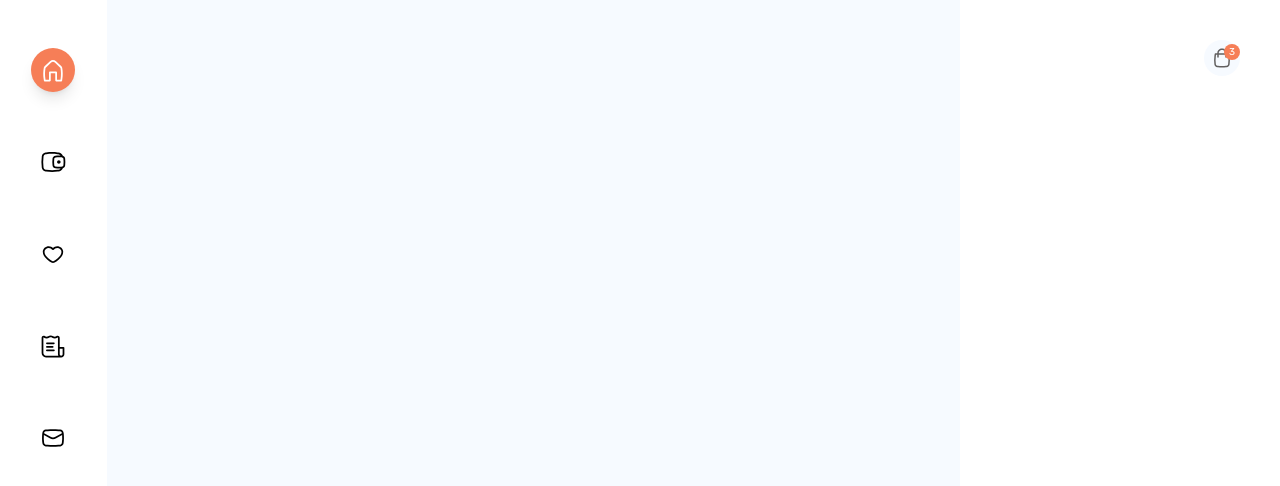
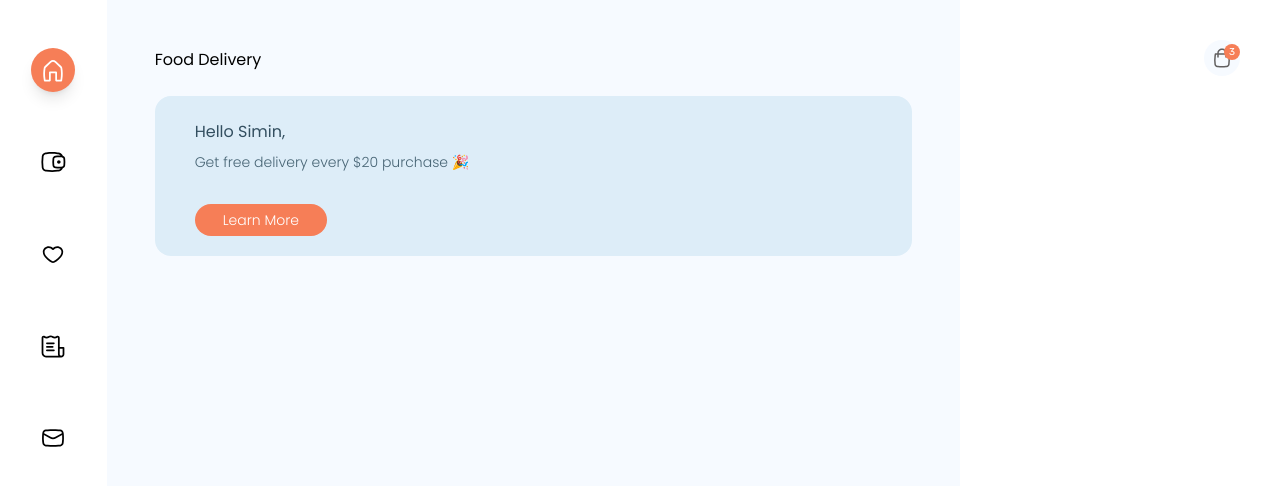
Before and after one commit to SiminDev/Food-Delivery, a React (Create React App) app: page / in a window 1280 px wide. Shown: the top 486 px of the page. Built offline with nearby package versions, Linux system fonts and the light colour scheme; the HTML template or start-up script is replaced by a standard one.

Commit message:
import header to homepage

```diff
--- a/src/Pages/Home/home.jsx
+++ b/src/Pages/Home/home.jsx
@@ -2,12 +2,15 @@ import React from "react";
 import Navigation from "../../Components/navigation";
 import Content from "../../Components/content";
 import Sidebar from "../../Components/sidebar";
+import Header from "./header";
 
 function Home() {
   return (
     <>
       <Navigation />
-      <Content></Content>
+      <Content>
+        <Header />
+      </Content>
       <Sidebar></Sidebar>
     </>
   );
```
